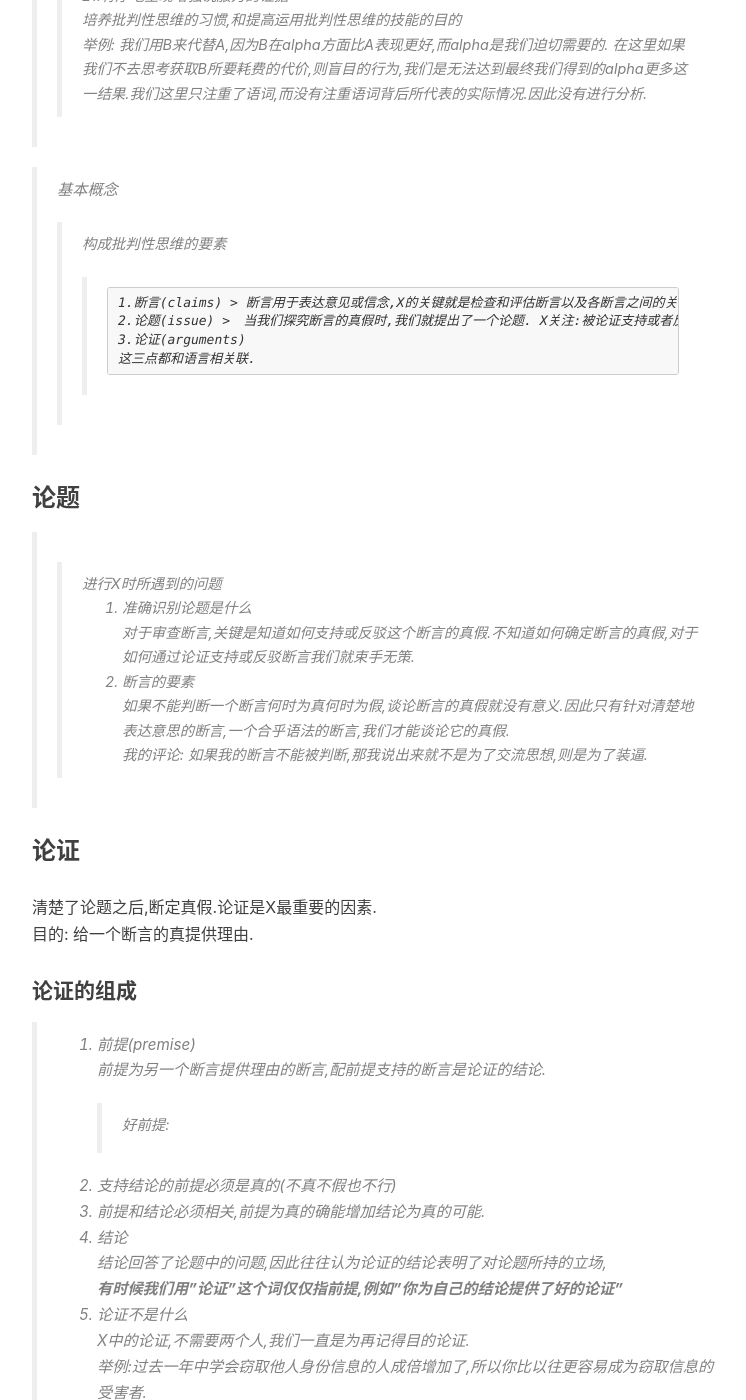
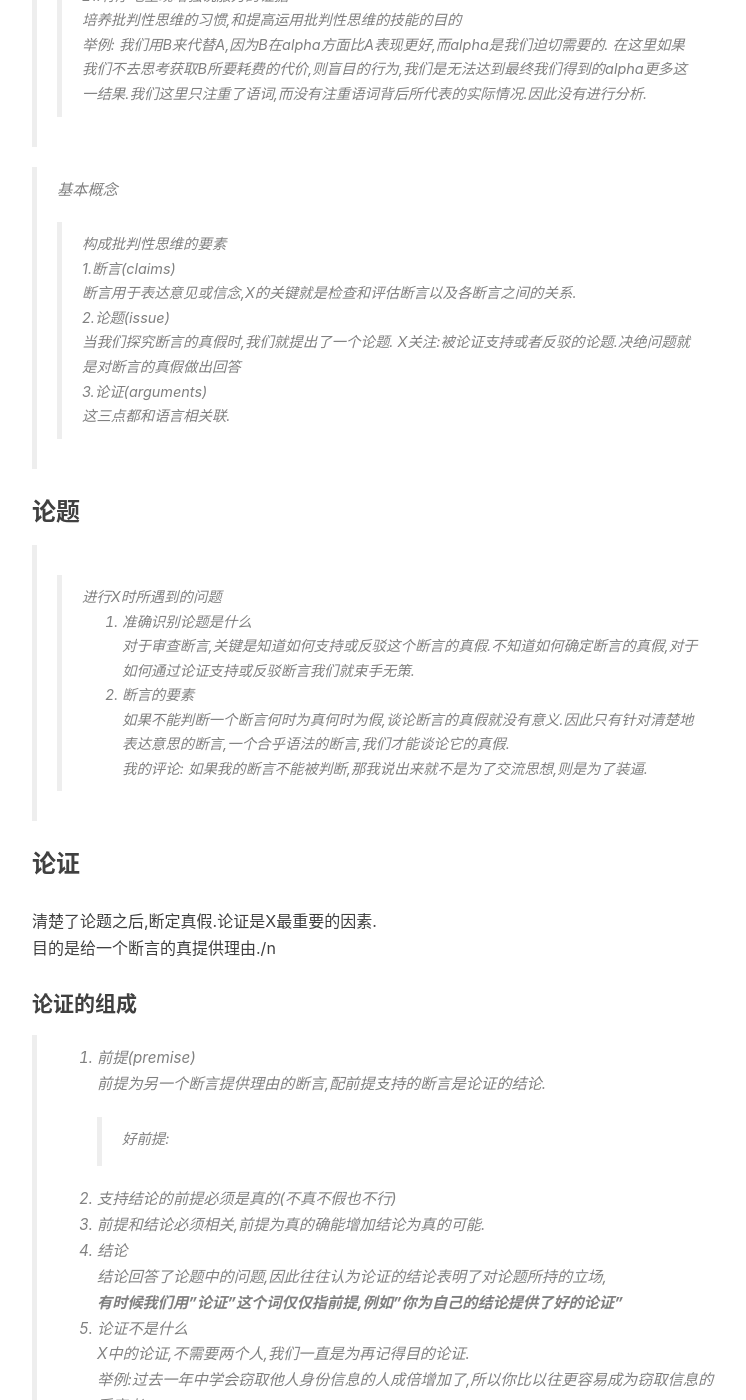
Before and after one commit to AlexandRLX/AlexandRLX.github.io, a Jekyll site: the page built from _posts/2020-02-03-dushu.md, in a window 1280 px wide and 1400 px high, scrolled down 1310 px. Shown: the whole window, without its empty margins (233-979 px from the left). Built offline with Jekyll 4.4.1, drawn with Linux system fonts in a browser that asks for light colours; nearby versions of some CDN libraries; comment, search, counter and statistics services are not loaded.

Commit message:
Update 2020-02-03-dushu.md

```diff
--- a/_posts/2020-02-03-dushu.md
+++ b/_posts/2020-02-03-dushu.md
@@ -40,12 +40,12 @@ description: 提升自己
 
 >基本概念
 >>构成批判性思维的要素
->>>	1.断言(claims)
->>>> 断言用于表达意见或信念,X的关键就是检查和评估断言以及各断言之间的关系.
->>>	2.论题(issue)
->>>>	当我们探究断言的真假时,我们就提出了一个论题. X关注:被论证支持或者反驳的论题.决绝问题就是对断言的真假做出回答
->>>	3.论证(arguments)
->>	这三点都和语言相关联.
+	1.断言(claims)
+	 断言用于表达意见或信念,X的关键就是检查和评估断言以及各断言之间的关系.
+	2.论题(issue)
+	当我们探究断言的真假时,我们就提出了一个论题. X关注:被论证支持或者反驳的论题.决绝问题就是对断言的真假做出回答
+	3.论证(arguments)
+	这三点都和语言相关联.
 
 ### 论题
 >> 进行X时所遇到的问题
@@ -57,12 +57,12 @@ description: 提升自己
 
 ### 论证
 清楚了论题之后,断定真假.论证是X最重要的因素.
-目的: 给一个断言的真提供理由.
+目的是给一个断言的真提供理由./n
 
 #### 论证的组成
 > 1. 前提(premise)
 	前提为另一个断言提供理由的断言,配前提支持的断言是论证的结论.
->>好前提:
+>> 好前提:
   1. 支持结论的前提必须是真的(不真不假也不行)
   2. 前提和结论必须相关,前提为真的确能增加结论为真的可能.
 > 2. 结论
```
